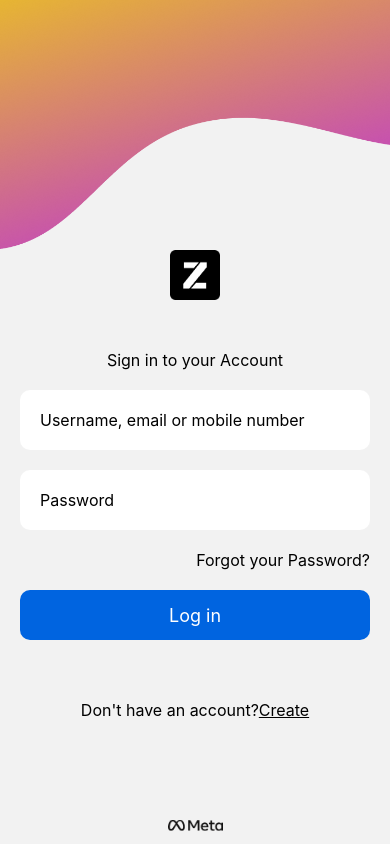
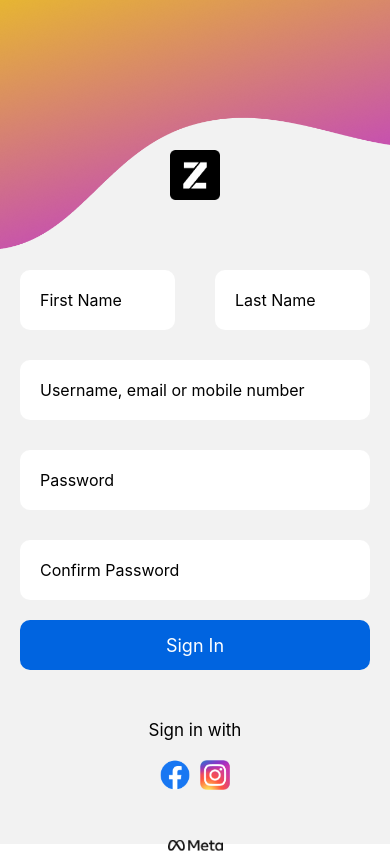
Before and after one commit to minhhuy211/Zync-Mobile, a React Native app: screen / in a window 390 px wide. Built offline with nearby package versions, Linux system fonts and the light colour scheme; no server answers.

Commit message:
update screen splash

```diff
--- a/App.tsx
+++ b/App.tsx
@@ -6,6 +6,7 @@ import { createNativeStackNavigator } from "@react-navigation/native-stack";
 import Login from "./app/screens/Login";
 import SignUp from "./app/screens/SignUp";
 import api from "./app/api/api";
+import SplashScreen from "./app/components/SplashScreen";// Nhập khẩu component SplashScreen
 
 // Define an interface to type the response data
 interface Post {
@@ -15,10 +16,13 @@ interface Post {
   body: string;
 }
 
+const Stack = createNativeStackNavigator();
+
 const App: React.FC = () => {
   const [posts, setPosts] = useState<string>("");
   const [loading, setLoading] = useState(true);
   const [error, setError] = useState<string | null>(null);
+  const [appIsReady, setAppIsReady] = useState(false);
 
   useEffect(() => {
     // Make API request
@@ -28,7 +32,7 @@ const App: React.FC = () => {
     })
   }, []);
 
-  // if (loading) {
+   // if (loading) {
   //   return <ActivityIndicator size="large" color="#0000ff" />;
   // }
 
@@ -36,16 +40,22 @@ const App: React.FC = () => {
   //   return <Text>Error: {error}</Text>;
   // }
 
-  const Stack = createNativeStackNavigator();
+  // Hàm ẩn splash screen
+  const handleHideSplash = () => {
+    setAppIsReady(true);
+  };
+
+  if (!appIsReady) {
+    return <SplashScreen onHide={handleHideSplash} />; // Hiển thị splash screen
+  }
 
   return (
     <NavigationContainer>
       <Stack.Navigator screenOptions={{ headerShown: false }}>
-        <Stack.Screen name="Login" component={Login} />
-        {/* <Stack.Screen name="Signup" component={SignUp} /> */}
+        {/* <Stack.Screen name="Login" component={Login} /> */}
+        <Stack.Screen name="Signup" component={SignUp} />
       </Stack.Navigator>
     </NavigationContainer>
-
   );
 };
 
--- a/app.json
+++ b/app.json
@@ -4,19 +4,15 @@
     "slug": "zync-mobile",
     "version": "1.0.0",
     "orientation": "portrait",
-    "icon": "./assets/icon.png",
+    "icon": "./assets/logo.png",
     "userInterfaceStyle": "light",
-    "splash": {
-      "image": "./assets/splash.png",
-      "resizeMode": "contain",
-      "backgroundColor": "#ffffff"
-    },
+
     "ios": {
       "supportsTablet": true
     },
     "android": {
       "adaptiveIcon": {
-        "foregroundImage": "./assets/adaptive-icon.png",
+        "foregroundImage": "./assets/logo.png",
         "backgroundColor": "#ffffff"
       }
     },
--- /dev/null
+++ b/app/components/SplashScreen.tsx
@@ -0,0 +1,39 @@
+//
+import React, { useEffect } from "react";
+import { View, Image, StyleSheet, ActivityIndicator } from "react-native";
+
+const SplashScreen: React.FC<{ onHide: () => void }> = ({ onHide }) => {
+  useEffect(() => {
+    const timer = setTimeout(() => {
+      onHide();
+    }, 3000); // Thời gian hiển thị splash screen
+
+    return () => clearTimeout(timer);
+  }, [onHide]);
+
+  return (
+    <View style={styles.container}>
+      <Image source={require("../../assets/logo.png")} style={styles.image} />
+      <ActivityIndicator size="large" color="#FF3D00" style={styles.loader} />
+    </View>
+  );
+};
+
+const styles = StyleSheet.create({
+  container: {
+    flex: 1,
+    justifyContent: "center",
+    alignItems: "center",
+    backgroundColor: "#ffffff", // Màu nền
+  },
+  image: {
+    width: 100, // Điều chỉnh kích thước
+    height: 100,
+    resizeMode: "contain", // Hoặc "cover" để thay đổi cách hiển thị
+  },
+  loader: {
+    marginTop: 20, // Khoảng cách giữa hình ảnh và loader
+  },
+});
+
+export default SplashScreen;
--- a/package.json
+++ b/package.json
@@ -14,17 +14,20 @@
     "@reduxjs/toolkit": "^2.2.7",
     "axios": "^1.7.7",
     "expo": "~51.0.28",
+    "expo-splash-screen": "~0.27.6",
     "expo-status-bar": "~1.12.1",
     "react": "18.2.0",
     "react-native": "0.74.5",
     "react-native-safe-area-context": "4.10.5",
     "react-native-screens": "3.31.1",
+    "react-native-splash-screen": "^3.3.0",
     "react-native-vector-icons": "^10.2.0",
     "react-redux": "^9.1.2"
   },
   "devDependencies": {
     "@babel/core": "^7.20.0",
     "@types/react": "~18.2.45",
+    "@types/react-native": "^0.73.0",
     "typescript": "^5.1.3"
   },
   "private": true
```
Also changed, not shown: assets/splash.png (added), 1 other file (tests, documents, lock files or other folders).
